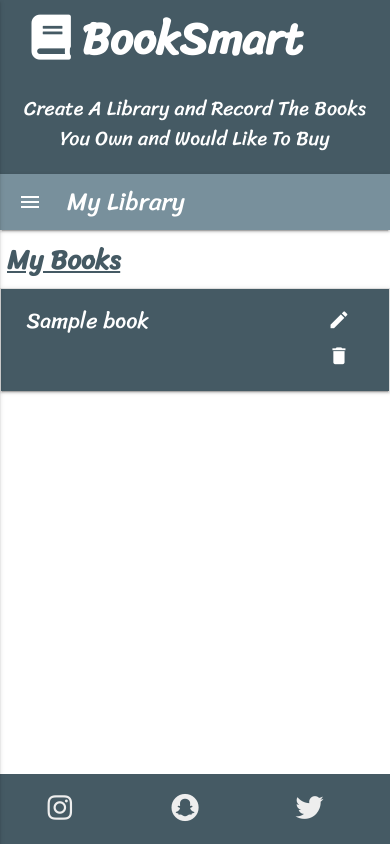
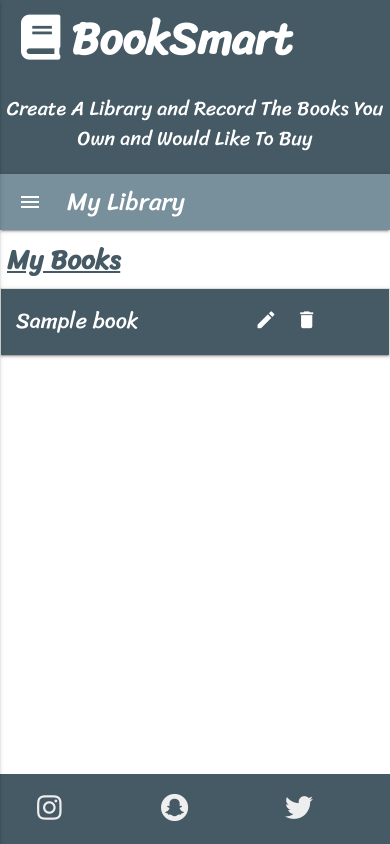
Before and after one commit to WHusssain937/Milestone-Project-3, a Flask app: page / in a window 390 px wide. Run offline with Flask 2, Linux system fonts and the light colour scheme; a database or web service that is not in the repository returns one stand-in record (values such as "Sample title"); some libraries are stand-ins or nearby versions; some web fonts are replaced.

Commit message:
added media queries for responsive on mobile

```diff
--- a/static/css/style.css
+++ b/static/css/style.css
@@ -1,5 +1,7 @@
 @import url("https://fonts.googleapis.com/css?family=Sriracha:100,200,300,400,500,600,700|Concert+One=100,200,300,400,500,600,700");
 
+
+/*--------------------------------------------Additional*/
 body {
   display: flex;
   min-height: 100vh;
@@ -10,6 +12,14 @@ main {
   flex: 1 0 auto;
 }
 
+.row .col {
+    padding: 0;
+}
+
+.row .col.s9 {
+    margin-left: 0;
+}
+
 /*--------------------------------------------Title/Navbar*/
 
 .title {
@@ -17,6 +27,7 @@ main {
   font-weight: bold;
   font-size: 40px;
   color: #fff;
+  padding: 0;
 }
 
 @media (max-width: 768px) {
@@ -67,6 +78,7 @@ main {
 .collapsible {
   width: 90%;
   margin-left: 4rem;
+  margin-bottom: 0;
 }
 
 @media (max-width: 768px) {
@@ -99,6 +111,12 @@ main {
   color: #fff;
   background-color: #455a64;
   border: 1px solid #455a64;
+}
+
+@media (max-width: 576px) {
+  .collapsible-header i {
+    width: 1.5rem;
+  }
 }
 
 .collapsible-body {
@@ -135,6 +153,12 @@ main {
 .link-icon {
   color: #fff;
   padding-top: 5px;
+}
+
+@media (max-width: 640px) {
+  .link-icon {
+    margin-left: 0.5rem;
+  }
 }
 
 .link-icon:hover {
--- a/templates/books-to-purchase.html
+++ b/templates/books-to-purchase.html
@@ -36,7 +36,7 @@
 					</div>
 				</div>
 				<!--Collapsible Information -->
-				<div class="collapsible-body">
+				<div class="collapsible-body center-align">
 					<span>
               Author: {{purchase.name_of_author}}<br />Year Released:
               {{purchase.release_year}} <br />Genre:
--- a/templates/my-books.html
+++ b/templates/my-books.html
@@ -8,14 +8,14 @@
 		<ul class="collapsible">
 			<li>
 				<div class="collapsible-header">
-					<div class="col s10 m9 l10">
+					<div class="col s8 m10 l10">
 						<!--Book Title & Rating -->
 						<i class="material-icons hide-on-small-only">local_library</i>
 						<strong>{{book.book_title}}</strong>
-						<span class="tooltipped hide-on-med-and-down" data-position="top"
+						<span class="tooltipped hide-on-small-only" data-position="top"
 										data-tooltip="Rating""><i class="material-icons rate">thumbs_up_down</i>{{book.rating}}</span>
 					</div>
-					<div class="col s2 m3 l2">
+					<div class="col s4 m2 l2">
 						<!--Edit Icon -->
 						<a href="{{url_for('edit_book', book_id=book._id)}}" class="tooltipped" data-position="top"
 							data-tooltip="Edit"><i class="material-icons icons edit-icon">create</i></a>
@@ -35,7 +35,7 @@
 					</div>
 				</div>
 				<!--Collapsible Information -->
-				<div class="collapsible-body">
+				<div class="collapsible-body center-align">
 					<span>Author: {{book.author}}<br /> Year Released: {{book.year_of_release}}
             <br />Genre: {{book.genre}}<br />Book Review/Summary:
             {{book.book_review}}</span>
```
